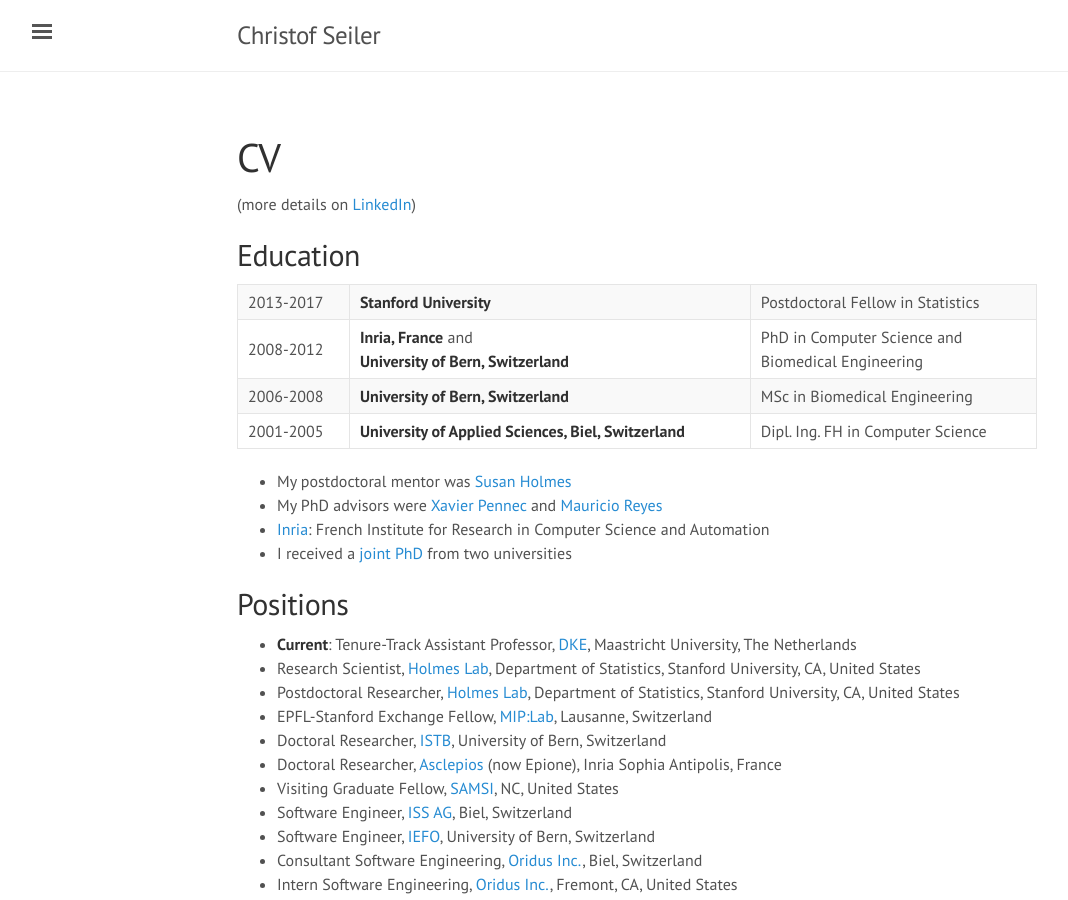
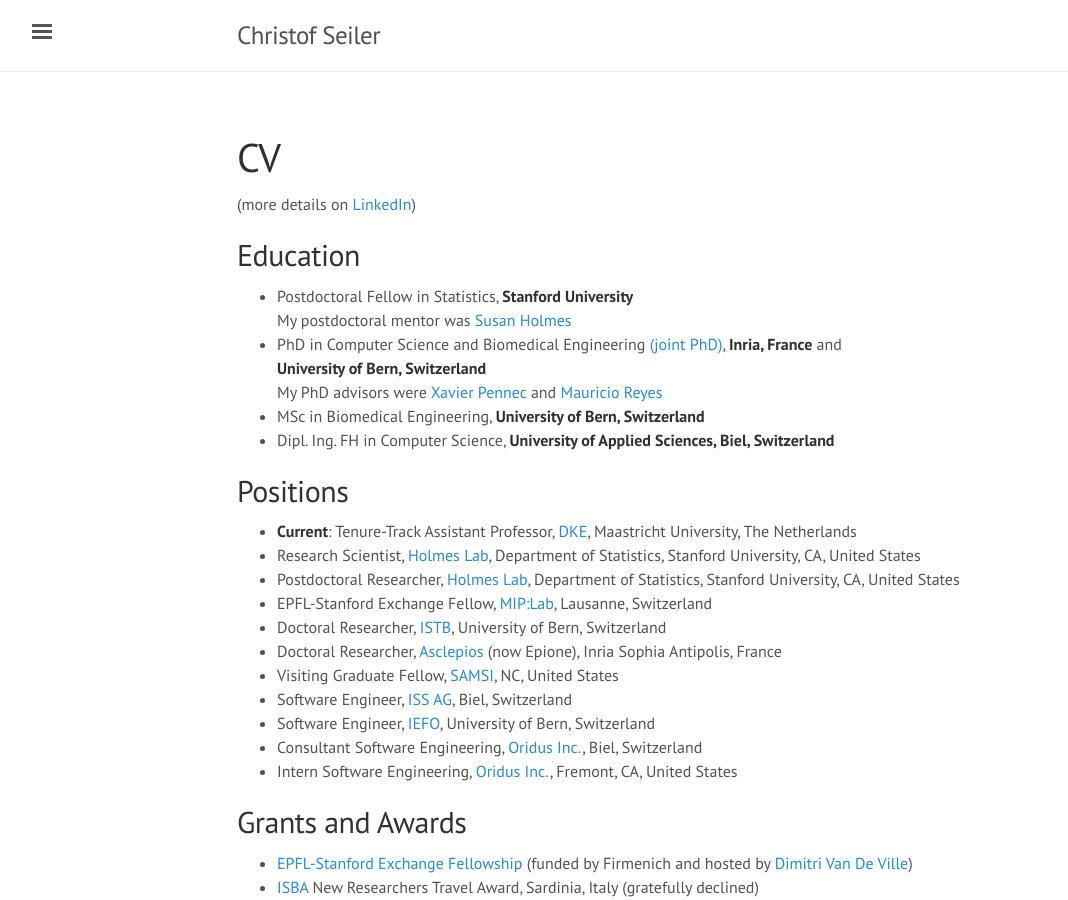
Before and after one commit to ChristofSeiler/ChristofSeiler.github.io, a Jekyll site: the page built from about.md, in a window 1280 px wide and 900 px high. Shown: the whole window, without its empty margins (3-1071 px from the left). Built offline with Jekyll 4.4.1, drawn with Linux system fonts in a browser that asks for light colours.

Commit message:
simplified education

```diff
--- a/about.md
+++ b/about.md
@@ -7,15 +7,12 @@
 
 ## Education
 
-2013-2017 | **Stanford University**                                        | Postdoctoral Fellow in Statistics
-2008-2012 | **Inria, France** and <br> **University of Bern, Switzerland** | PhD in Computer Science and <br> Biomedical Engineering
-2006-2008 | **University of Bern, Switzerland**                            | MSc in Biomedical Engineering
-2001-2005 | **University of Applied Sciences, Biel, Switzerland**          | Dipl. Ing. FH in Computer Science
-
-* My postdoctoral mentor was [Susan Holmes](https://statweb.stanford.edu/~susan/susan_person.html)
-* My PhD advisors were [Xavier Pennec](http://www-sop.inria.fr/members/Xavier.Pennec/) and [Mauricio Reyes](http://www.mauricioreyes.me/)
-* [Inria](https://www.inria.fr/en/): French Institute for Research in Computer Science and Automation
-* I received a [joint PhD](http://www.unibe.ch/studies/programs/doctorate/doctoral_degree/joint_supervision_doctorate/index_eng.html) from two universities
+* Postdoctoral Fellow in Statistics, **Stanford University** <br>
+My postdoctoral mentor was [Susan Holmes](https://statweb.stanford.edu/~susan/susan_person.html)
+* PhD in Computer Science and Biomedical Engineering [(joint PhD)](http://www.unibe.ch/studies/programs/doctorate/doctoral_degree/joint_supervision_doctorate/index_eng.html), **Inria, France** and <br> **University of Bern, Switzerland** <br>
+My PhD advisors were [Xavier Pennec](http://www-sop.inria.fr/members/Xavier.Pennec/) and [Mauricio Reyes](http://www.mauricioreyes.me/)
+* MSc in Biomedical Engineering, **University of Bern, Switzerland**
+* Dipl. Ing. FH in Computer Science, **University of Applied Sciences, Biel, Switzerland**
 
 ## Positions
 
```
